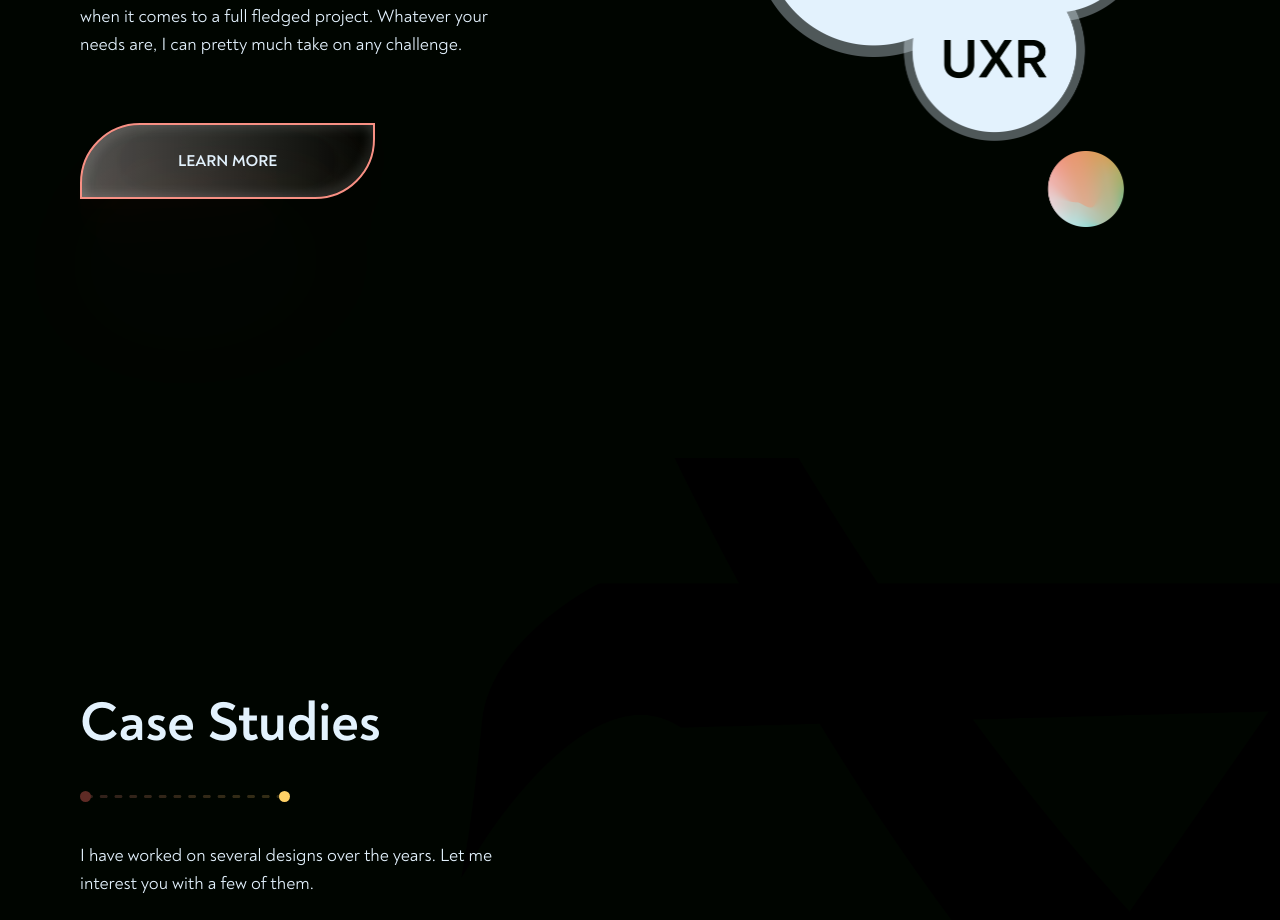
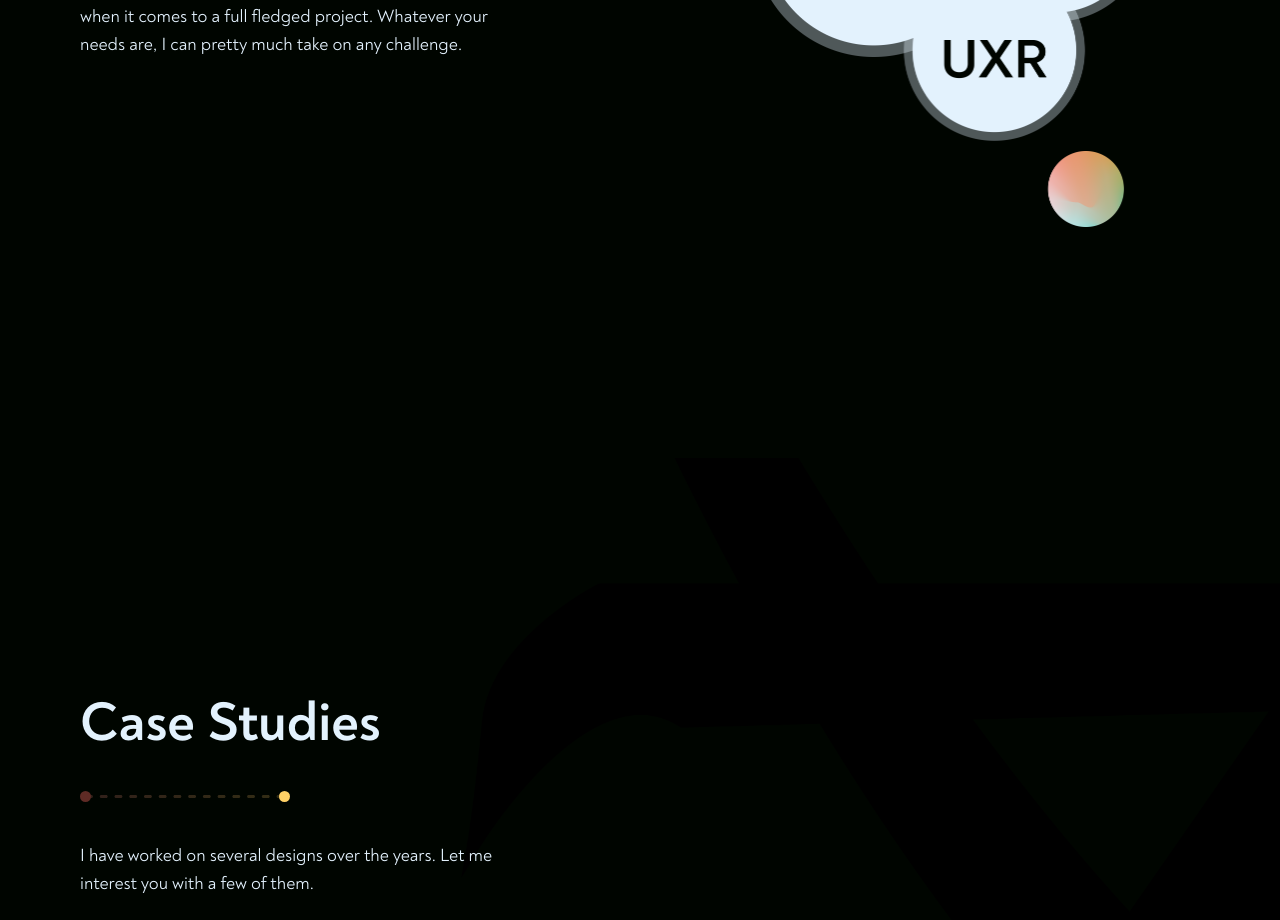
Before and after one commit to Paul-emas/vanessa-portfolio, a Next.js app: page / in a window 1280 px wide. Shown: the part 2580-3500 px from the top of the page. Built offline with nearby package versions, Linux system fonts and the light colour scheme.

Commit message:
completed desktop view

```diff
--- a/components/homepage/sections/Footer.tsx
+++ b/components/homepage/sections/Footer.tsx
@@ -17,7 +17,7 @@ const Footer = () => {
             <Link href="/">
               <a className="text-gray">Home</a>
             </Link>
-            <Link href="/">
+            <Link href="/about">
               <a className="text-gray">About</a>
             </Link>
             <Link href="/contact">
--- a/components/homepage/sections/Services.tsx
+++ b/components/homepage/sections/Services.tsx
@@ -13,9 +13,6 @@ const Services = () => {
               when it comes to a full fledged project. Whatever your needs are,
               I can pretty much take on any challenge.
             </Heading>
-            <div className="mt-16">
-              <Button>Learn more</Button>
-            </div>
           </div>
           <div>
             <Image src="/images/services-bg.png" width={397.14} height={412} />
```
